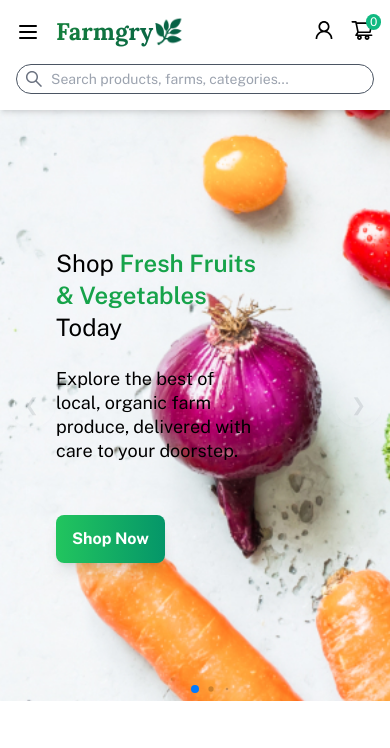
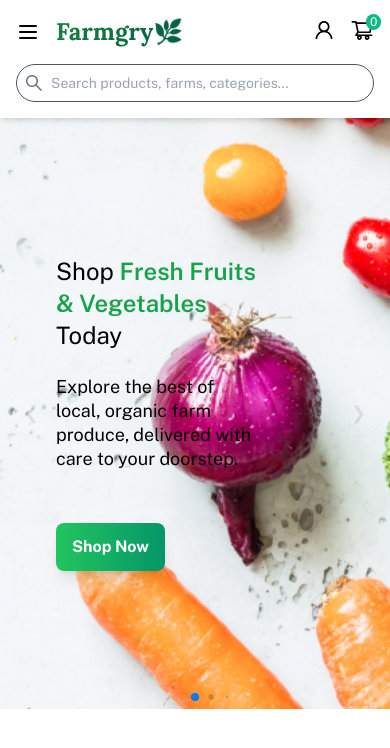
Before and after one commit to Anagho/gmc-ecom-demo, a React (Vite) app in the folder frontend/: page / in a window 390 px wide. Shown: the top 748 px of the page. Built offline with nearby package versions, Linux system fonts and the light colour scheme; no server answers.

Commit message:
added mobile ui

```diff
--- a/frontend/src/components/ui/Navbar.jsx
+++ b/frontend/src/components/ui/Navbar.jsx
@@ -219,7 +219,7 @@ function Navbar() {
               <input
                 type="text"
                 placeholder="Search products, farms, categories..."
-                className="outline-none border-none w-full text-sm"
+                className="outline-none border-none py-1 w-full text-sm"
               />
             </div>
           </div>
```
